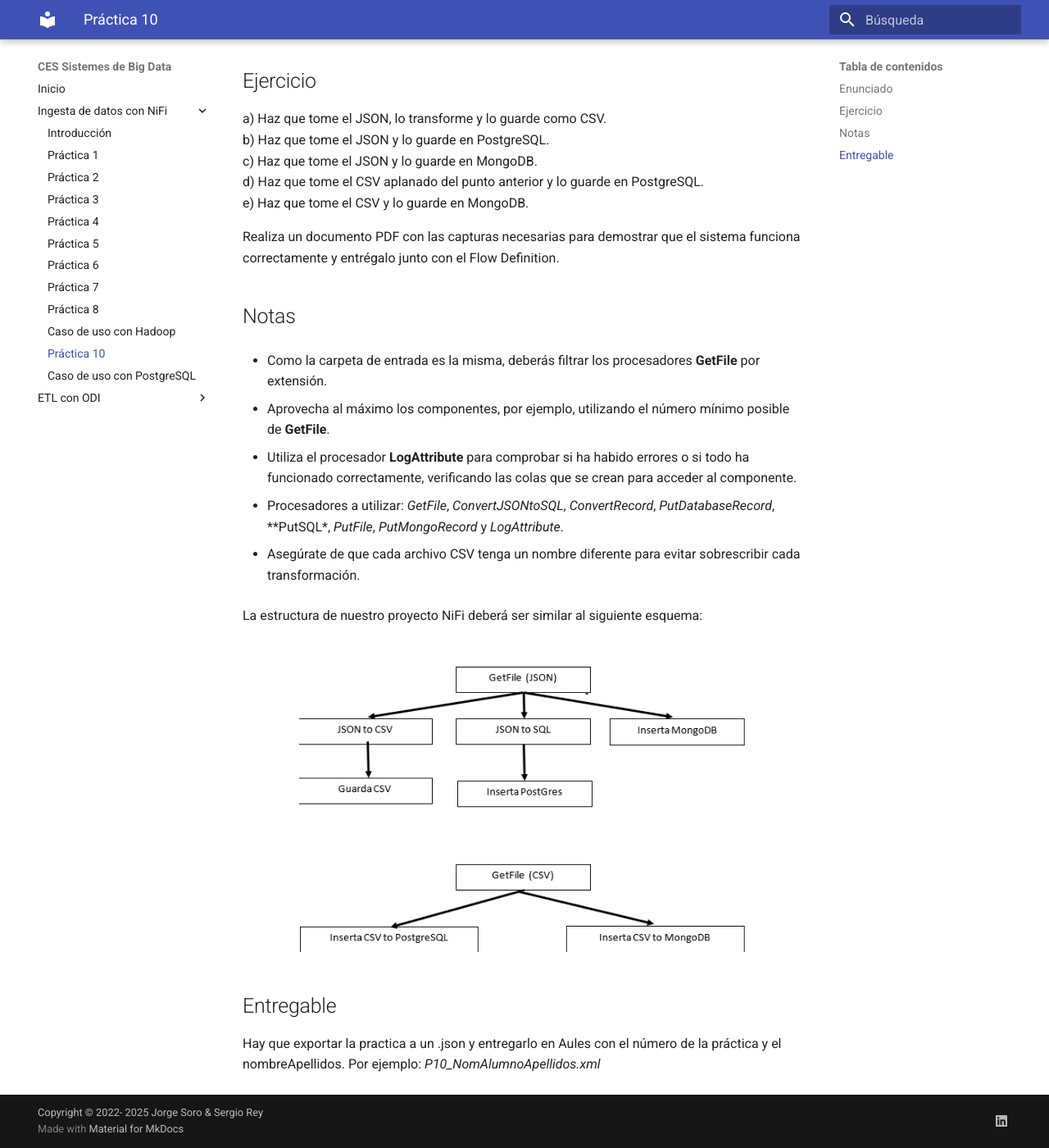
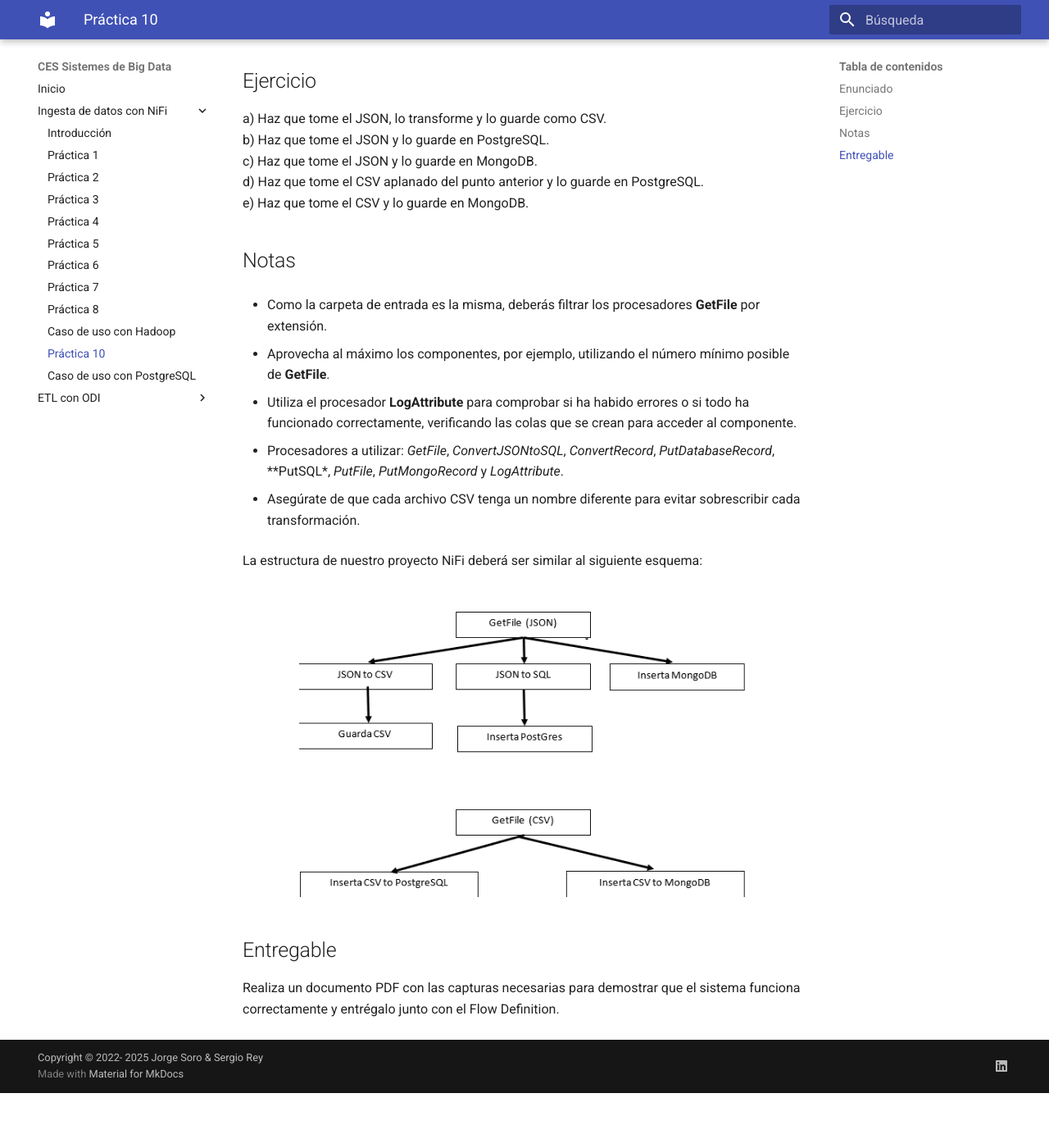
Before and after one commit to jorsodom/bigdata-sb, an MkDocs documentation site: the page built from docs/nifi/nifiPractica10.md, in a window 1280 px wide and 1400 px high, scrolled down 442 px. Shown: the whole window at 82% size. Built offline with MkDocs 1.6.1 and Material for MkDocs 9.7.7, drawn with Linux system fonts in a browser that asks for light colours; after the commit the page ends 1775 px from its top, so only the background shows below that.

Commit message:
test Nifi/Odi Sergio

```diff
--- a/docs/nifi/nifiPractica10.md
+++ b/docs/nifi/nifiPractica10.md
@@ -16,8 +16,6 @@ b) Haz que tome el JSON y lo guarde en PostgreSQL.
 c) Haz que tome el JSON y lo guarde en MongoDB.
 d) Haz que tome el CSV aplanado del punto anterior y lo guarde en PostgreSQL.
 e) Haz que tome el CSV y lo guarde en MongoDB.
-
-Realiza un documento PDF con las capturas necesarias para demostrar que el sistema funciona correctamente y entrégalo junto con el Flow Definition.
 
 ## Notas
 -   Como la carpeta de entrada es la misma, deberás filtrar los procesadores **GetFile** por extensión.
@@ -39,4 +37,4 @@ width="80%" />
 
 ## Entregable
 
-Hay que exportar la practica a un .json y entregarlo en Aules con el número de la práctica y el nombreApellidos. Por ejemplo:  *P10_NomAlumnoApellidos.xml*
+Realiza un documento PDF con las capturas necesarias para demostrar que el sistema funciona correctamente y entrégalo junto con el Flow Definition.
```
